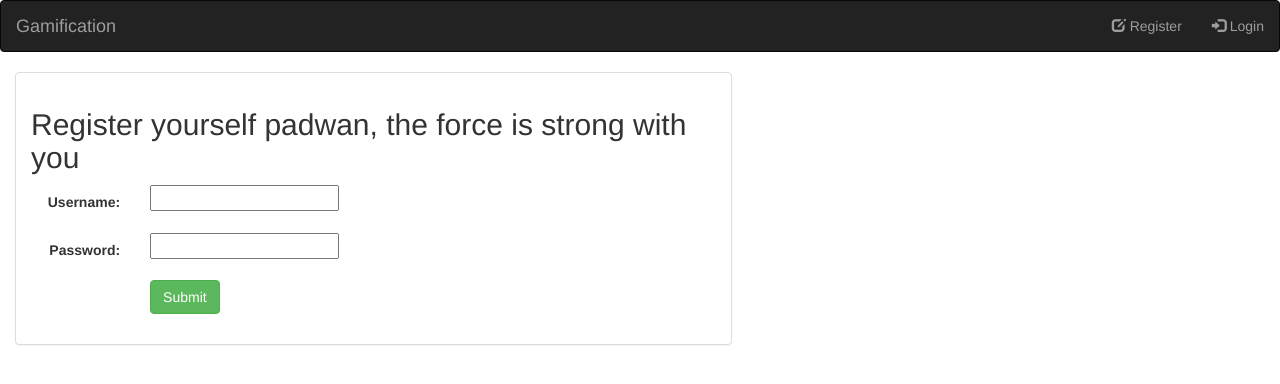
After one commit to GamificationProject/Gamification, a Django app: page /gamification/login/ in a window 1280 px wide. The commit adds this page. Shown: the top 384 px of the page. Run offline with Django 3.2, Linux system fonts and the light colour scheme; some libraries are stand-ins or nearby versions.

Commit message:
Login and Logout Done

```diff
--- a/webportal/gamification/forms.py
+++ b/webportal/gamification/forms.py
@@ -8,3 +8,7 @@ class UserForm(forms.ModelForm):
     class Meta:
         model = User
         fields = ['username', 'first_name', 'last_name', 'email', 'password']
+
+class SignInForm(forms.Form):
+    username = forms.CharField()
+    password = forms.CharField(widget = forms.PasswordInput)
--- a/webportal/gamification/templates/gamification/base.html
+++ b/webportal/gamification/templates/gamification/base.html
@@ -27,12 +27,21 @@
 				</li>
 			</ul>-->
 			<ul class="nav navbar-nav navbar-right">
+				{% if not request.user.is_authenticated %}
 				<li class="">
-				<a href="{% url 'gamification:register' %}"><span class="glyphicon glyphicon-user" aria-hidden="true"></span>&nbsp;Register</a>
+				<a href="{% url 'gamification:register' %}"><span class="glyphicon glyphicon-edit" aria-hidden="true"></span>&nbsp;Register</a>
 				</li>
 				<li class="">
-				<a href="#"><span class="glyphicon glyphicon-log-in" aria-hidden="true"></span>&nbsp;Login</a>
+				<a href="{% url 'gamification:login' %}"><span class="glyphicon glyphicon-log-in" aria-hidden="true"></span>&nbsp;Login</a>
 				</li>
+				{% else %}
+				<li class="">
+				<a href="#"><span class="glyphicon glyphicon-user" aria-hidden="true"></span>&nbsp;Hi! {{ request.user.first_name }}</a>
+				</li>
+				<li class="">
+				<a href="{% url 'gamification:logout' %}"><span class="glyphicon glyphicon-log-out" aria-hidden="true"></span>&nbsp;Logout</a>
+				</li>
+				{% endif %}
 			</ul>
 		</div>
 	</nav>
--- /dev/null
+++ b/webportal/gamification/templates/gamification/login_form.html
@@ -0,0 +1,24 @@
+{% extends 'gamification/base.html' %}
+{% block title %}Gamification: Login for Fun{% endblock %}
+{% block body %}
+<div class="container-fluid">
+    <div class="row">
+        <div class="col-sm-12 col-md-7">
+            <div class="panel panel-default">
+                <div class="panel-body">
+                    <form class="form-horizontal" action="" method="post" enctype="multipart/form-data">
+                        {% csrf_token %}
+                        <h2>Register yourself padwan, the force is strong with you</h2>
+                        {% include 'gamification/form_template.html' %}
+                        <div class="form-group">
+                            <div class="col-sm-offset-2 col-sm-10">
+                                <button type="submit" class="btn btn-success">Submit</button>
+                            </div>
+                        </div>
+                    </form>
+                </div>
+            </div>
+        </div>
+    </div>
+</div>
+{% endblock %}
--- a/webportal/gamification/urls.py
+++ b/webportal/gamification/urls.py
@@ -6,5 +6,6 @@ app_name = "gamification"
 urlpatterns = [
     url(r'^$', views.IndexView.as_view(), name = "index"),
     url(r'^register/', views.RegisterView.as_view(), name = "register"),
-    url(r'^$', views.IndexView.as_view(), name = "login"),
+    url(r'^login/', views.SignInView.as_view(), name = "login"),
+    url(r'^logout/', views.LogOutView.as_view(), name = "logout"),
 ]
--- a/webportal/gamification/views.py
+++ b/webportal/gamification/views.py
@@ -1,9 +1,9 @@
 from django.shortcuts import render, redirect
 from django.views import generic
 from .models import Game
-from .forms import UserForm
+from .forms import UserForm, SignInForm
 from django.views.generic import View
-from django.contrib.auth import authenticate, login
+from django.contrib.auth import authenticate, login, logout
 
 class IndexView(generic.ListView):
     template_name = 'gamification/index.html'
@@ -25,21 +25,45 @@ class RegisterView(View):
 
         if form.is_valid():
             user = form.save(commit = False)
-            username = form.cleand_data['username']
-            first_name = form.cleand_data['first_name']
-            last_name = form.cleand_data['last_name']
-            password = form.cleand_data['password']
+            username = form.data['username']
+            first_name = form.data['first_name']
+            last_name = form.data['last_name']
+            password = form.data['password']
             user.set_password(password)
             user.save()
 
             user = authenticate(username = username, password = password)
 
             if user is not None:
-                if user.is_active():
-                    login(request, user)
-                    return redirect('gamification:index')
+                login(request, user)
+                return redirect('gamification:index')
 
         return render(request, self.template_name, {'form': form})
 
-class LoginView(generic.FormView):
-    pass
+class SignInView(View):
+    form_class = SignInForm
+    template_name = 'gamification/login_form.html'
+
+    def get(self, request):
+        form = self.form_class(None)
+        return render(request, self.template_name, {'form': form})
+
+    def post(self, request):
+        form = self.form_class(request.POST)
+
+        if form.is_valid():
+            username = form.data['username']
+            password = form.data['password']
+
+            user = authenticate(username = username, password = password)
+
+            if user is not None:
+                login(request, user)
+                return redirect('gamification:index')
+
+        return render(request, self.template_name, {'form': form})
+
+class LogOutView(View):
+    def get(self, request):
+        logout(request)
+        return redirect('gamification:index')
```
